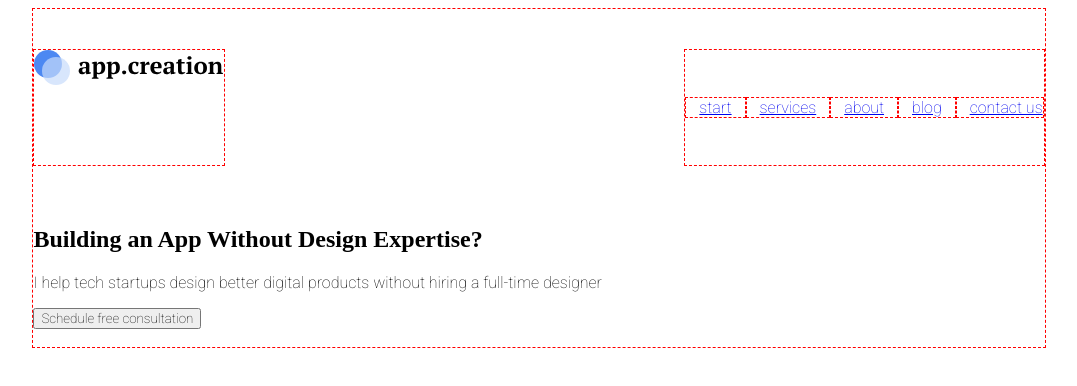
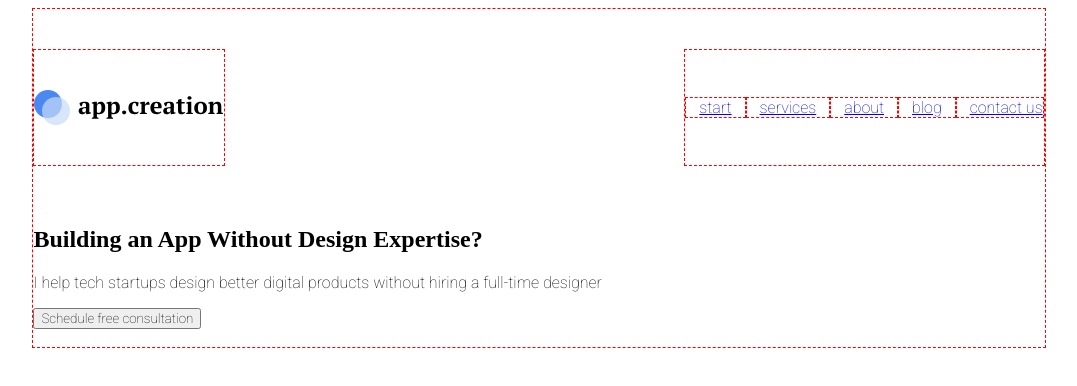
Before and after one commit to WebHeroSchool/2w_new, a plain HTML site: page index.html in a window 1280 px wide. Shown: the whole page, without its empty margins (101-1178 px from the left). Drawn offline with Linux system fonts and the light colour scheme.

Commit message:
по центрц картинку

```diff
--- a/style.css
+++ b/style.css
@@ -29,7 +29,7 @@
   width: 190px;
   height: 35px;
   border: dashed 1px red;
-  background: no-repeat url('img/logo.svg');
+  background: no-repeat center center url('img/logo.svg');
   }
 .header{
   padding: 40px 0;
```
